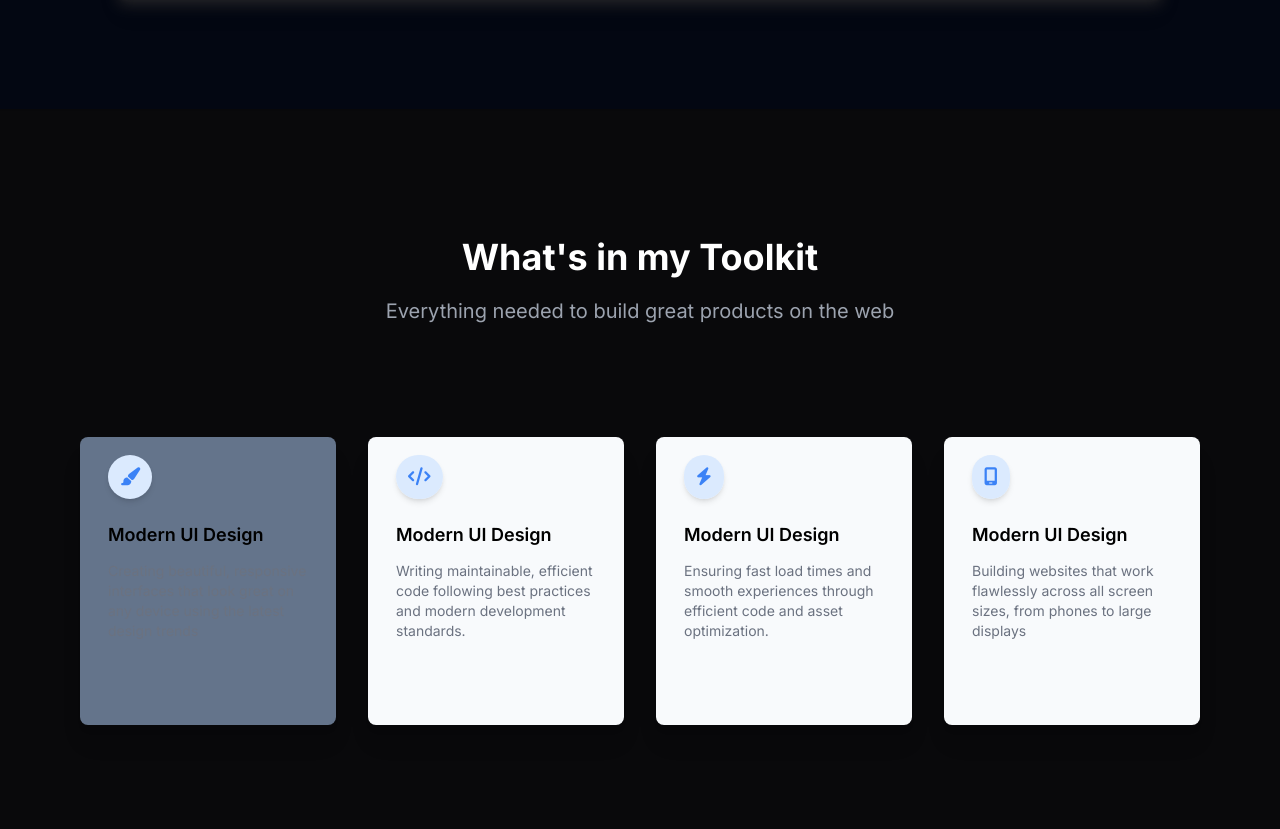
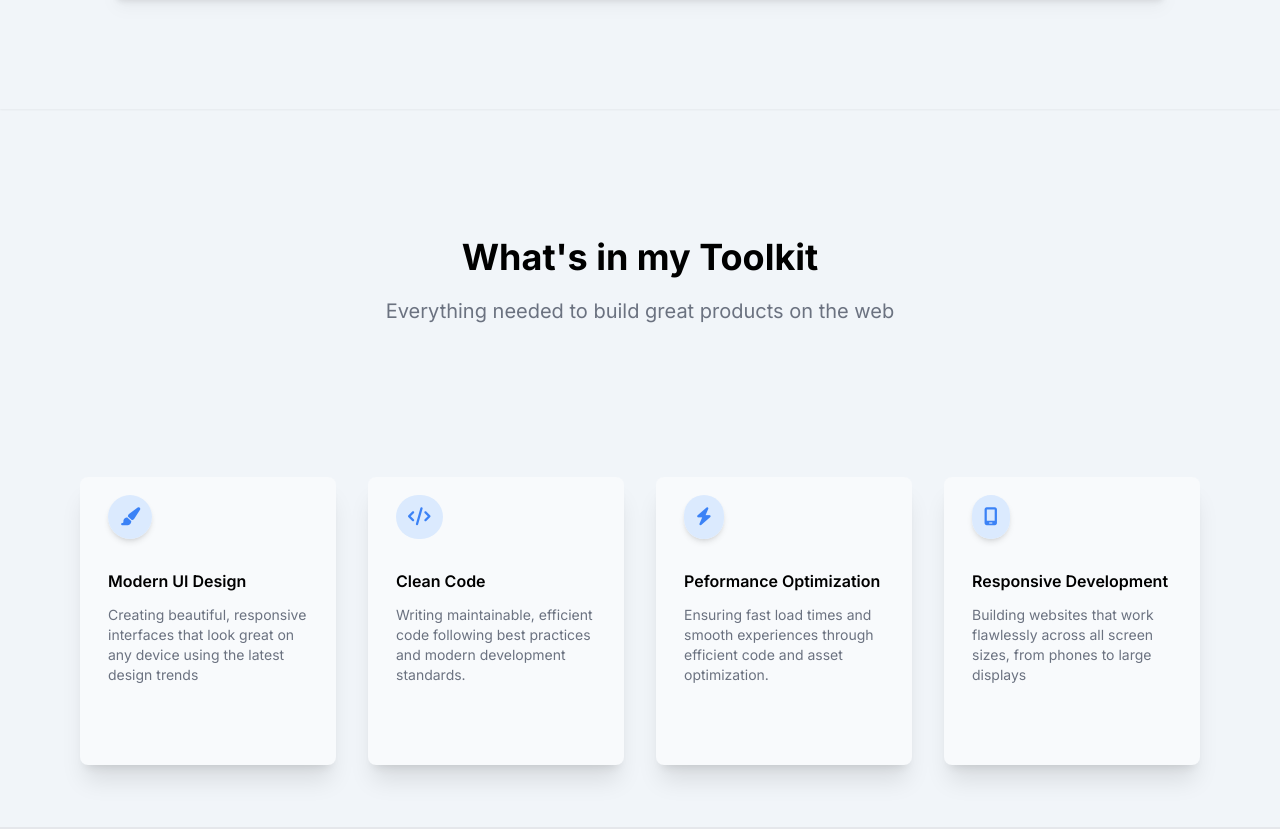
Before and after one commit to Jatin915/Portfolio, a website: page index.html in a window 1280 px wide. Shown: the part 754-1583 px from the top of the page. Drawn offline with Linux system fonts and the light colour scheme.

Commit message:
Completed

```diff
--- a/index.html
+++ b/index.html
@@ -1,5 +1,5 @@
 <!DOCTYPE html>
-<html lang="en" class="dark">
+<html lang="en" class="">
   <head>
     <meta charset="UTF-8" />
     <meta name="viewport" content="width=\, initial-scale=1.0" />
@@ -85,7 +85,7 @@
 
         <p class="mt-16 text-md sm:text-2xl px-4 text-gray-600 dark:text-gray-400">Creating <strong class="dark:text-gray-300">high-quality web applications</strong> with modern tools and best practices for exceptional user experiences.</p>
 
-        <div class="sm:min-h-28 sm:min-w-full pt-10 px-4">
+        <div class="sm:min-h-28 sm:min-w-full pt-20 sm:pt-10 px-4">
           <button class="h-12 min-w-full sm:min-w-fit bg-blue-500 px-6 rounded-md text-white mr-4 mb-4">View Projects</button>
           <button class="h-12 min-w-full sm:min-w-fit border-slate-400 border-[0.5px] px-6 rounded-md text-gray-600 dark:text-gray-300 dark:bg-transparent">Learn More</button>
         </div>
@@ -107,50 +107,48 @@
 
 
                                               <!-- Features section starts here -->
-    <section class="min-h-[calc(100vh-80px)] bg-slate-100 pt-32 flex flex-col items-center dark:bg-zinc-950">
+    <section class="min-h-[calc(100vh-80px)] bg-slate-100 pt-32 border-b-2 flex flex-col items-center dark:bg-zinc-900">
 
-      <div class="min-h-full min-w-fit text-center mb-28">
+      <div class="max-h-full min-w-fit text-center mb-28">
         <h3 class="text-4xl font-bold mb-5 dark:text-white">What's in my Toolkit</h3>
         <p class="text-gray-500 text-xl dark:text-gray-400">Everything needed to build great products on the web</p>
       </div>
 
-      <div id="features-boxes" class="min-h-full max-w-72 sm:min-w-full flex gap-10 justify-between overflow-x-auto sm:flex sm:flex-grow sm:flex-wrap sm:justify-center sm:gap-8">
+      <div id="features-boxes" class="min-h-full max-w-72 sm:min-w-full pt-10 sm:pb-10 flex gap-10 justify-between overflow-x-scroll sm:overflow-hidden sm:flex sm:flex-grow sm:flex-wrap sm:justify-center sm:gap-8">
 
-        <div class="h-72 min-w-64 sm:w-64 ml-4 sm:ml-0 shadow-xl border-x-1 rounded-lg p-7 bg-slate-50 dark:bg-slate-500">
-          <span class="p-3 inline bg-blue-100 shadow-md rounded-full"><i class="fa-solid fa-paintbrush text-blue-500 text-lg"></i></span>
-          <div class="mt-8">
-            <h3 class="mb-3 text-lg font-semibold">Modern UI Design</h3>
-            <p class="text-sm text-gray-500">Creating beautiful, responsive interfaces that look great on any device using the latest design trends</p>
+        <div class="h-72 min-w-64 sm:w-64 ml-4 sm:ml-0 shadow-xl border-x-1 rounded-lg p-7 bg-slate-50 dark:bg-zinc-950 dark:shadow-lg dark:shadow-zinc-800 hover:scale-105 hover:rounded-lg transition-transform duration-300 ease-in-out">
+          <span class="p-3 inline bg-blue-100 dark:bg-transparent shadow-md rounded-full"><i class="fa-solid fa-paintbrush text-blue-500 text-lg"></i></span>
+          <div class="mt-10">
+            <h3 class="mb-3 text-md font-semibold dark:text-white">Modern UI Design</h3>
+            <p class="text-sm text-gray-500 dark:text-gray-400">Creating beautiful, responsive interfaces that look great on any device using the latest design trends</p>
           </div>
         </div>
 
-        <div class="h-72 min-w-64 sm:w-64 shadow-xl border-x-1 rounded-lg p-7 bg-slate-50">
-          <span class="p-3 inline bg-blue-100 shadow-md rounded-full"><i class="fa-solid fa-code text-blue-500 text-lg"></i></span>
-          <div class="mt-8">
-            <h3 class="mb-3 text-lg font-semibold">Modern UI Design</h3>
-            <p class="text-sm text-gray-500">Writing maintainable, efficient code following best practices and modern development standards.</p>
+        <div class="h-72 min-w-64 sm:w-64 shadow-xl border-x-1 rounded-lg p-7 bg-slate-50 dark:bg-zinc-950 dark:shadow-lg dark:shadow-zinc-800 hover:scale-105 hover:rounded-lg transition-transform duration-300 ease-in-out">
+          <span class="p-3 inline bg-blue-100 dark:bg-transparent rounded-full"><i class="fa-solid fa-code text-blue-500 text-lg"></i></span>
+          <div class="mt-10">
+            <h3 class="mb-3 text-md font-semibold dark:text-white">Clean Code</h3>
+            <p class="text-sm text-gray-500 dark:text-gray-400">Writing maintainable, efficient code following best practices and modern development standards.</p>
           </div>
         </div>
 
-        <div class="h-72 min-w-64 sm:w-64 shadow-xl border-x-1 rounded-lg p-7 bg-slate-50">
-          <span class="p-3 inline bg-blue-100 shadow-md rounded-full"><i class="fa-solid fa-bolt text-blue-500 text-lg"></i></span>
-          <div class="mt-8">
-            <h3 class="mb-3 text-lg font-semibold">Modern UI Design</h3>
-            <p class="text-sm text-gray-500">Ensuring fast load times and smooth experiences through efficient code and asset optimization.</p>
+        <div class="h-72 min-w-64 sm:w-64 shadow-xl border-x-1 rounded-lg p-7 bg-slate-50 dark:bg-zinc-950 dark:shadow-lg dark:shadow-zinc-800 hover:scale-105 hover:rounded-lg transition-transform duration-300 ease-in-out">
+          <span class="p-3 inline bg-blue-100 dark:bg-transparent shadow-md rounded-full"><i class="fa-solid fa-bolt text-blue-500 text-lg"></i></span>
+          <div class="mt-10">
+            <h3 class="mb-3 text-md font-semibold dark:text-white">Peformance Optimization</h3>
+            <p class="text-sm text-gray-500 dark:text-gray-400">Ensuring fast load times and smooth experiences through efficient code and asset optimization.</p>
           </div>
         </div>
 
-        <div class="h-72 min-w-64 sm:w-64 shadow-xl border-x-1 rounded-lg p-7 bg-slate-50 mr-4 sm:mr-0">
-          <span class="p-3 inline bg-blue-100 shadow-md rounded-full"><i class="fa-solid fa-mobile-screen text-blue-500 text-lg"></i></span>
-          <div class="mt-8">
-            <h3 class="mb-3 text-lg font-semibold">Modern UI Design</h3>
-            <p class="text-sm text-gray-500">Building websites that work flawlessly across all screen sizes, from phones to large displays</p>
+        <div class="h-72 min-w-64 sm:w-64 shadow-xl border-x-1 rounded-lg p-7 bg-slate-50 mr-4 sm:mr-0 dark:bg-zinc-950 dark:shadow-lg dark:shadow-zinc-800 hover:scale-105 hover:rounded-lg transition-transform duration-300 ease-in-out">
+          <span class="p-3 inline bg-blue-100 dark:bg-transparent shadow-md rounded-full"><i class="fa-solid fa-mobile-screen text-blue-500 text-lg"></i></span>
+          <div class="mt-10">
+            <h3 class="mb-3 text-md font-semibold dark:text-white">Responsive Development</h3>
+            <p class="text-sm text-gray-500 dark:text-gray-400">Building websites that work flawlessly across all screen sizes, from phones to large displays</p>
           </div>
         </div>
       </div>
     </section>
                                               <!-- Features section starts here -->
-
-
   </body>
 </html>
```
Also changed, not shown: src/output.css.
